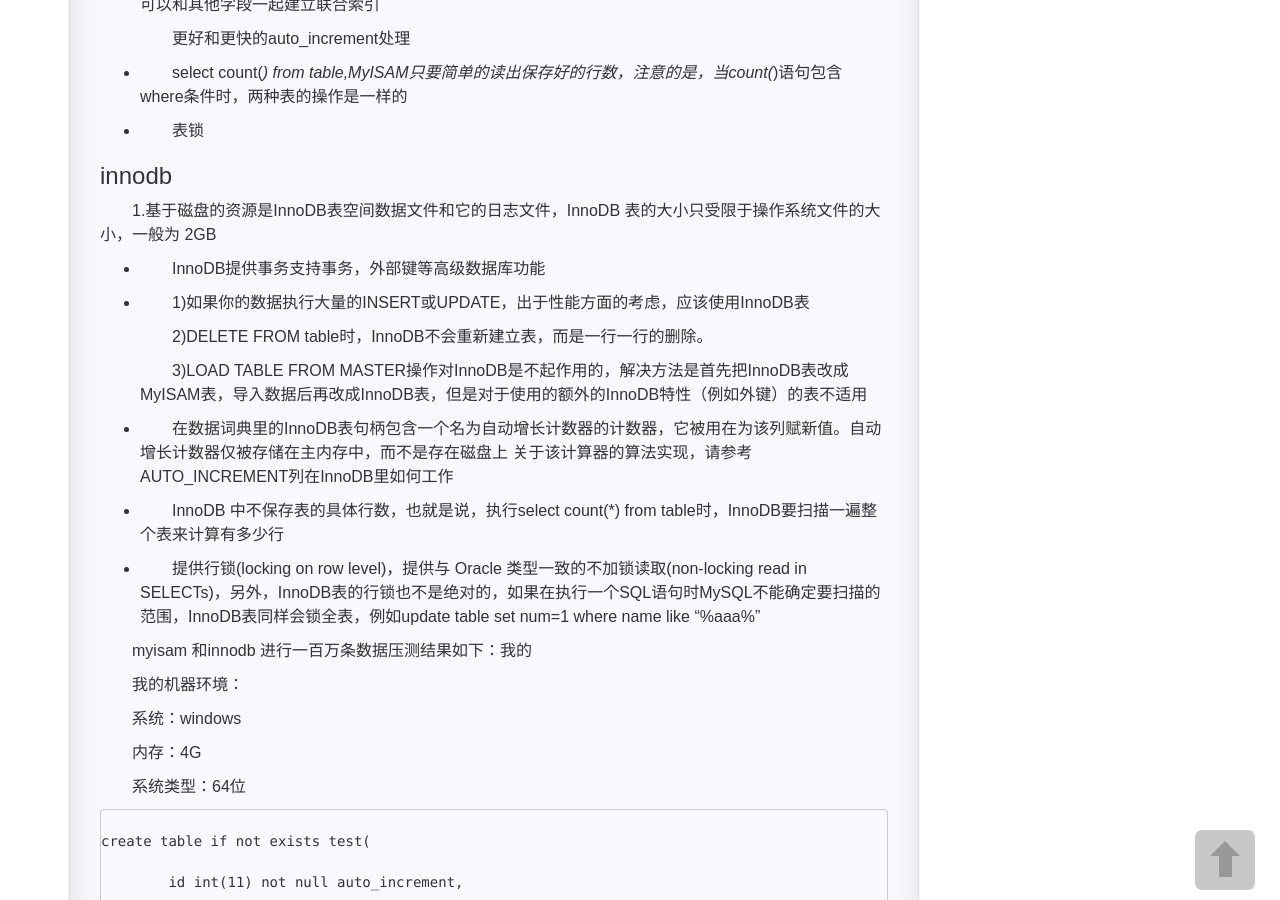
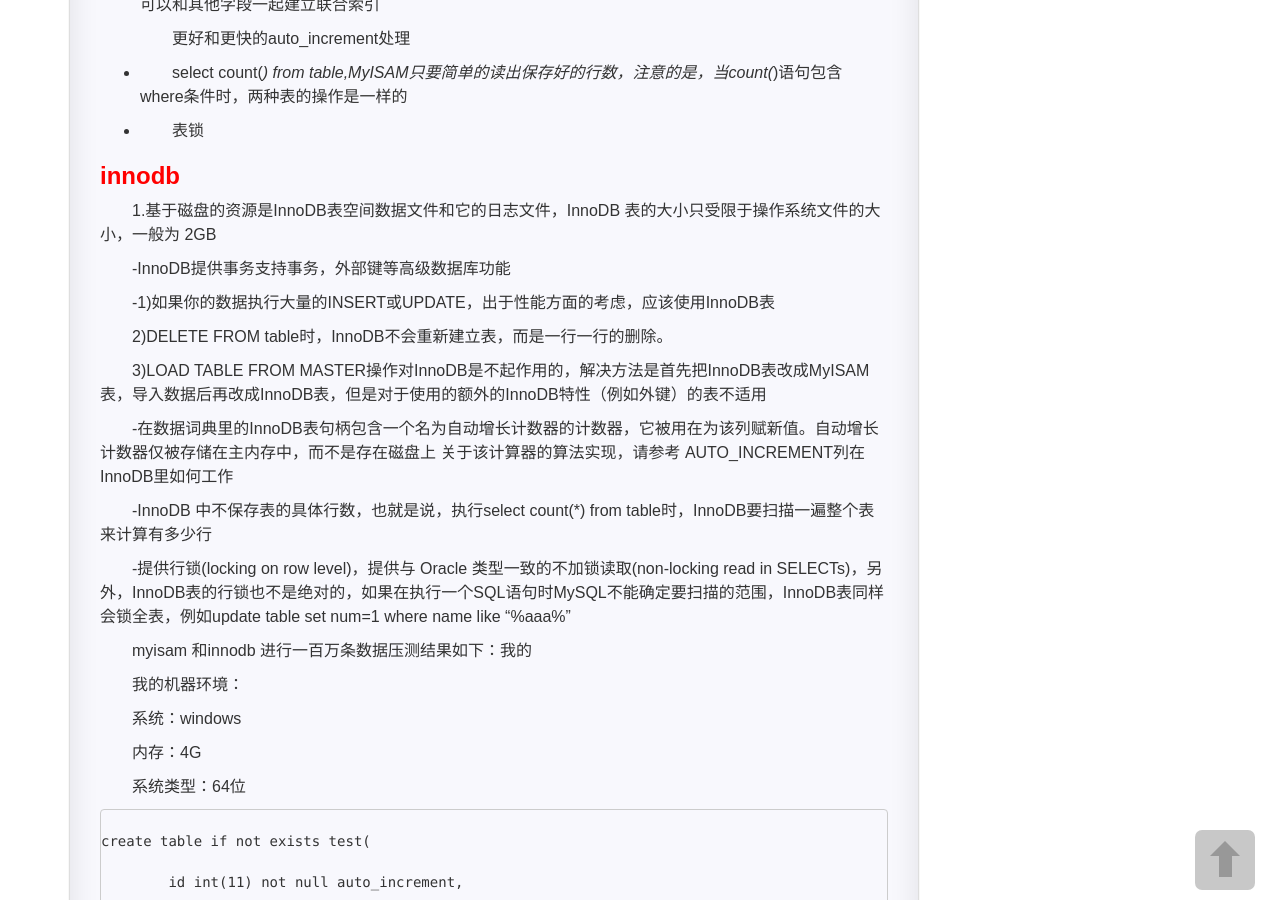
Before and after one commit to hexing-w/hexing-w.github.io, a Jekyll site: the page built from _posts/2015-11-20-myisam和innodb 的比较.md, in a window 1280 px wide and 900 px high, scrolled down 638 px. Built offline with Jekyll 4.4.1, drawn with Linux system fonts in a browser that asks for light colours; nearby versions of some CDN libraries; comment, search, counter and statistics services are not loaded; a style sheet for code colours, icons or effects is not loaded.

Commit message:
posts update

```diff
--- a/_posts/2015-11-20-myisam和innodb 的比较.md
+++ b/_posts/2015-11-20-myisam和innodb 的比较.md
@@ -9,7 +9,7 @@ excerpt: mysql
 * content
 {:toc}
 
-### myisam
+### <strong style="color:red">myisam</strong>
 
 1. 每个MyISAM在磁盘上存储成三个文件。第一个文件的名字以表的名字开始，扩展名指出文件类型。
 
@@ -37,25 +37,25 @@ excerpt: mysql
 
 - 表锁
 
-###innodb
+###<strong style="color:red">innodb</strong>
 
 
 1.基于磁盘的资源是InnoDB表空间数据文件和它的日志文件，InnoDB 表的大小只受限于操作系统文件的大小，一般为 2GB
 
-- InnoDB提供事务支持事务，外部键等高级数据库功能
+-InnoDB提供事务支持事务，外部键等高级数据库功能
 
-- 1)如果你的数据执行大量的INSERT或UPDATE，出于性能方面的考虑，应该使用InnoDB表
+-1)如果你的数据执行大量的INSERT或UPDATE，出于性能方面的考虑，应该使用InnoDB表
 
   2)DELETE   FROM table时，InnoDB不会重新建立表，而是一行一行的删除。
 
   3)LOAD   TABLE FROM MASTER操作对InnoDB是不起作用的，解决方法是首先把InnoDB表改成MyISAM表，导入数据后再改成InnoDB表，但是对于使用的额外的InnoDB特性（例如外键）的表不适用
 
-- 在数据词典里的InnoDB表句柄包含一个名为自动增长计数器的计数器，它被用在为该列赋新值。自动增长计数器仅被存储在主内存中，而不是存在磁盘上
+-在数据词典里的InnoDB表句柄包含一个名为自动增长计数器的计数器，它被用在为该列赋新值。自动增长计数器仅被存储在主内存中，而不是存在磁盘上
 关于该计算器的算法实现，请参考 AUTO_INCREMENT列在InnoDB里如何工作
 
-- InnoDB 中不保存表的具体行数，也就是说，执行select count(*) from table时，InnoDB要扫描一遍整个表来计算有多少行
+-InnoDB 中不保存表的具体行数，也就是说，执行select count(*) from table时，InnoDB要扫描一遍整个表来计算有多少行
 
-- 提供行锁(locking on row level)，提供与 Oracle 类型一致的不加锁读取(non-locking read in
+-提供行锁(locking on row level)，提供与 Oracle 类型一致的不加锁读取(non-locking read in
    SELECTs)，另外，InnoDB表的行锁也不是绝对的，如果在执行一个SQL语句时MySQL不能确定要扫描的范围，InnoDB表同样会锁全表，例如update table set num=1 where name like “%aaa%”
 
 
```
